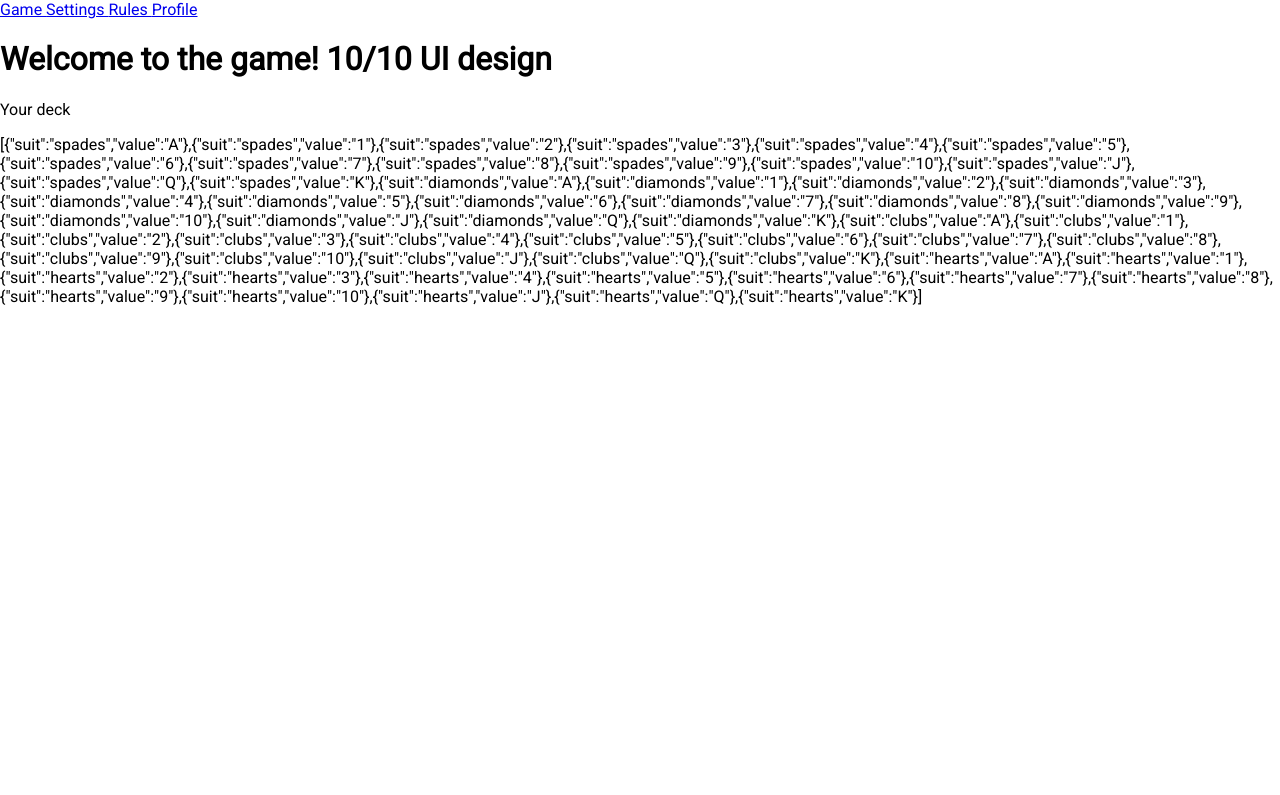
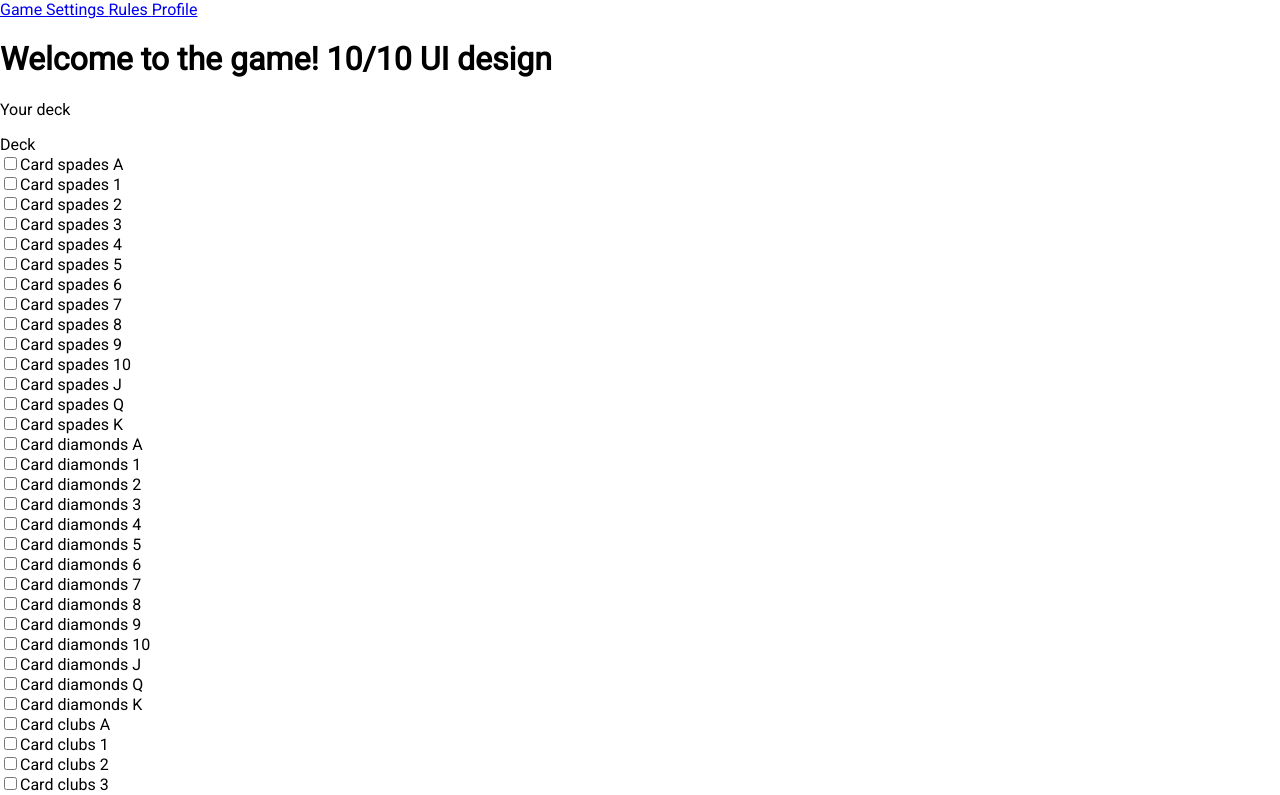
Before and after one commit to karenliberman/weblab-Loki, a React app: page /game in a window 1280 px wide. Shown: the top 795 px of the page. Built offline with nearby package versions, Linux system fonts and the light colour scheme; no server answers; the HTML template or start-up script is replaced by a standard one.

Commit message:
user hand basic function

```diff
--- a/client/src/components/modules/Card.js
+++ b/client/src/components/modules/Card.js
@@ -9,11 +9,8 @@ class Card extends Component {
   render() {
     return (
       <div>
-        <Link to='/game'> Game </Link>
-        <Link to='/game'> Settings </Link>
-        <Link to='/game'> Rules </Link>
-        <Link to='/game'> Profile </Link>
-
+        <input type="checkbox" />
+        Card {this.props.suit} {this.props.value}
       </div>
     );
   }
--- a/client/src/components/modules/Deck.js
+++ b/client/src/components/modules/Deck.js
@@ -1,4 +1,5 @@
 import React, { Component } from "react";
+import Card from "./Card.js"
 
 const SUITS = ["spades", "diamonds", "clubs", "hearts"];
 const VALUES = ["A", "1", "2", "3", "4", "5", "6", "7", "8", "9", "10", "J", "Q", "K"];
@@ -13,17 +14,21 @@ class Deck extends Component {
         discard: []
     }
   }
-  /* TO DO
+
   componentDidMount = () => {
     this.setState({hand: this.newHand()})
-    console.log("success");
+    console.log("you should see your hand");
   }
 
   newHand = () => {
-
-  } */
-
-
+    let cur_deck = {...this.state.cards};
+    let cur_hand = [];
+    for(let i = 0; i<5; i++) {
+      cur_hand.push(cur_deck[i])
+    }
+    console.log(cur_hand);
+    return cur_hand
+  }
 
   newDeck = () => {
       let cur_deck = []
@@ -43,8 +48,21 @@ class Deck extends Component {
 
   render() {
     return (
+
       <div>
-        {JSON.stringify(this.state.cards)}
+        Deck
+        {this.state.cards.map((card) => (
+          <Card value={card.value} suit={card.suit} />
+        ))}
+
+
+        <br/>
+        <br/>
+
+        hand
+        {this.state.hand.map((card) => (
+          <Card value={card.value} suit={card.suit} />
+        ))}
       </div>
     );
   }
```
Also changed, not shown: 1 other file (tests, documents, lock files or other folders).
